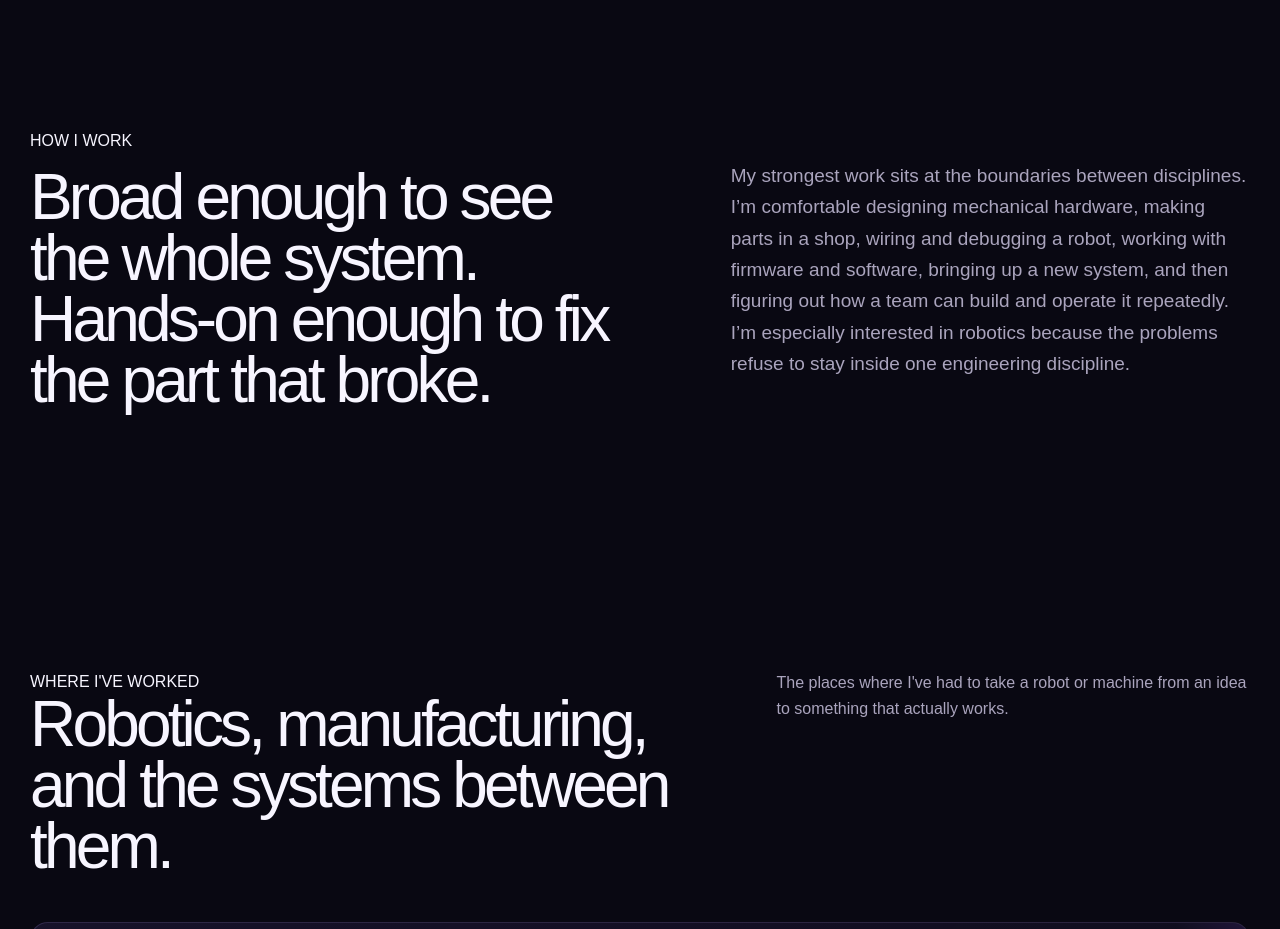
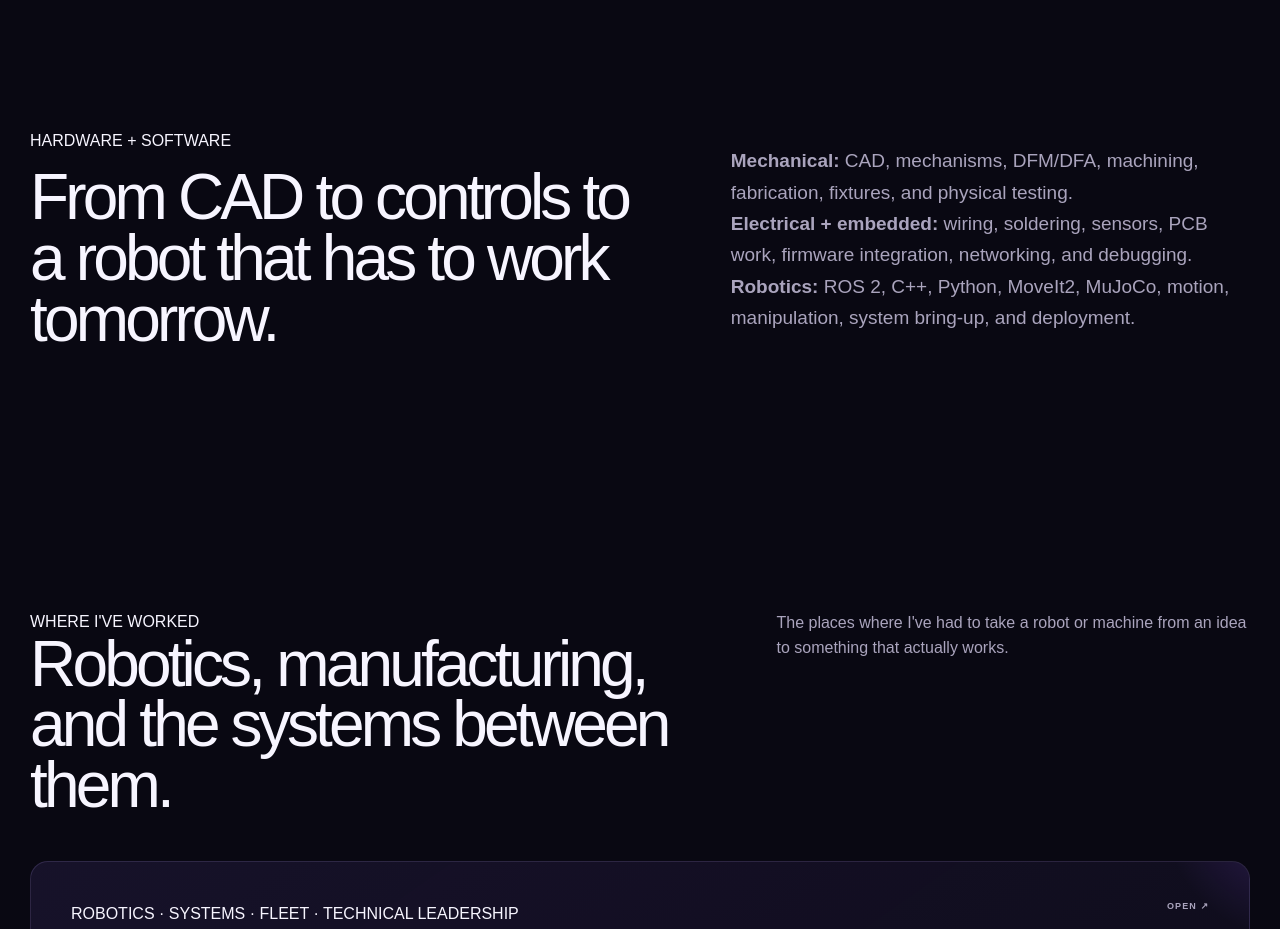
Before and after one commit to GursimarVirk/SimarWebsite, a Next.js app: page / in a window 1280 px wide. Shown: the part 1560-2489 px from the top of the page. Built offline with nearby package versions, Linux system fonts and the light colour scheme.

Commit message:
Make technical identity section concrete and systems-focused

```diff
--- a/app/page.tsx
+++ b/app/page.tsx
@@ -453,20 +453,13 @@ export default function Home() {
 
       <section className="page-width how-work-section">
         <div className="how-work-copy">
-          <SectionLabel>HOW I WORK</SectionLabel>
-          <h2>Broad enough to see the whole system. Hands-on enough to fix the part that broke.</h2>
+          <SectionLabel>HARDWARE + SOFTWARE</SectionLabel>
+          <h2>From CAD to controls to a robot that has to work tomorrow.</h2>
         </div>
         <div className="intro-copy">
-          <p>
-            My strongest work sits at the boundaries between disciplines. I’m comfortable designing
-            mechanical hardware, making parts in a shop, wiring and debugging a robot, working with
-            firmware and software, bringing up a new system, and then figuring out how a team can
-            build and operate it repeatedly.
-          </p>
-          <p>
-            I’m especially interested in robotics because the problems refuse to stay inside one
-            engineering discipline.
-          </p>
+          <p><strong>Mechanical:</strong> CAD, mechanisms, DFM/DFA, machining, fabrication, fixtures, and physical testing.</p>
+          <p><strong>Electrical + embedded:</strong> wiring, soldering, sensors, PCB work, firmware integration, networking, and debugging.</p>
+          <p><strong>Robotics:</strong> ROS 2, C++, Python, MoveIt2, MuJoCo, motion, manipulation, system bring-up, and deployment.</p>
         </div>
       </section>
 
```
